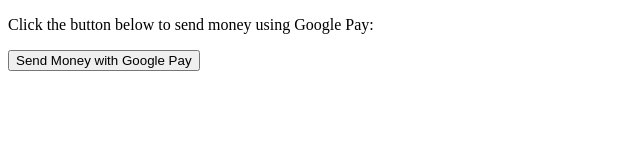
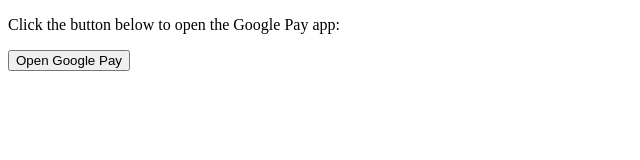
Before and after one commit to RithinV/payment, a plain HTML site: page index.html in a window 1280 px wide. Shown: the whole page, without its empty margins (0-640 px from the left). Drawn offline with Linux system fonts and the light colour scheme.

Commit message:
Update index.html

```diff
--- a/index.html
+++ b/index.html
@@ -1,12 +1,12 @@
 <!DOCTYPE html>
 <html>
 <head>
-    <title>Send Money with Google Pay</title>
+    <title>Open Google Pay</title>
 </head>
 <body>
-    <p>Click the button below to send money using Google Pay:</p>
-    <a href="https://pay.google.com/gp/v/sendmoney?phone=9605691071">
-        <button>Send Money with Google Pay</button>
+    <p>Click the button below to open the Google Pay app:</p>
+    <a href="gpay://">
+        <button>Open Google Pay</button>
     </a>
 </body>
 </html>
```
